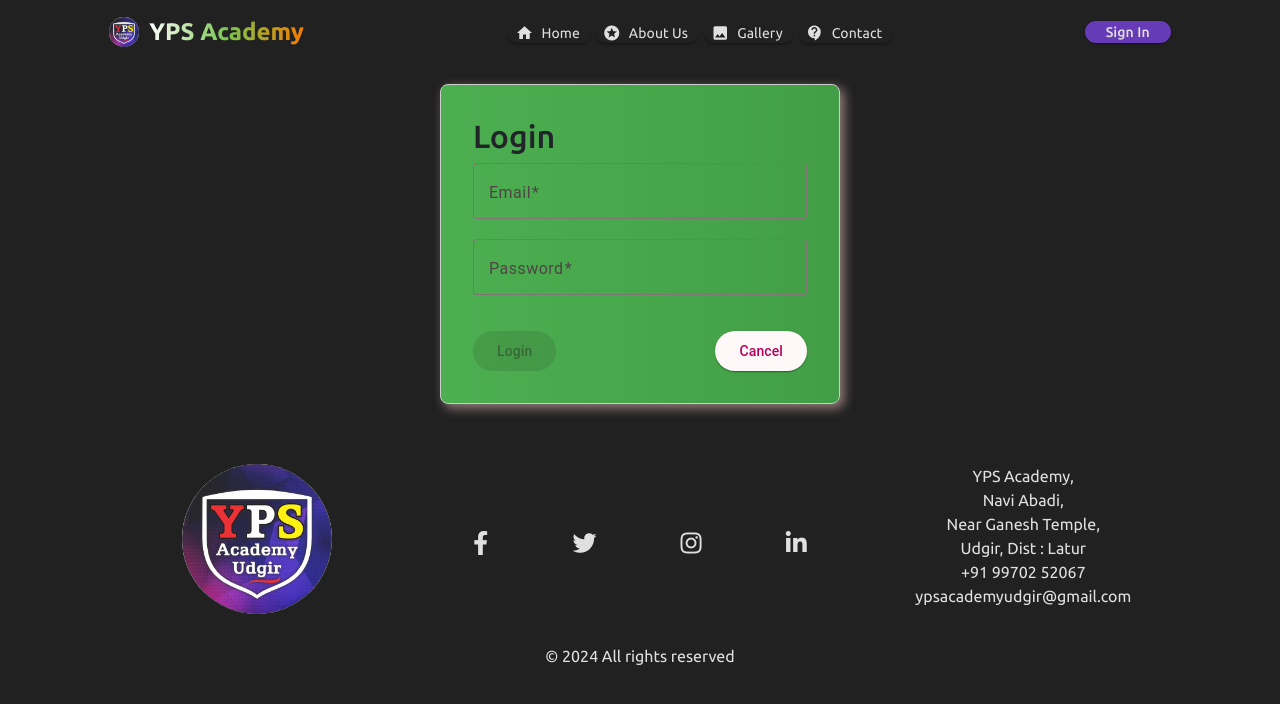
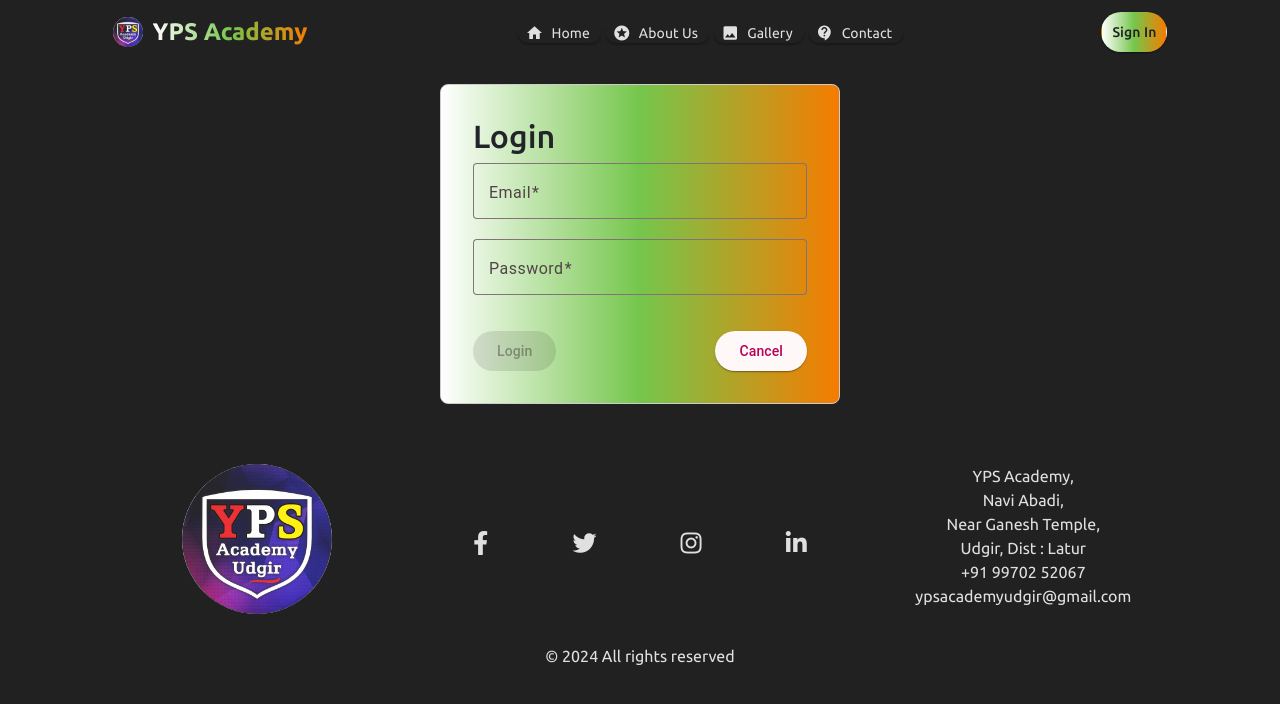
Before and after one commit to YPS-Academy/yps-academy, an Angular app: page /login in a window 1280 px wide. Shown: the top 704 px of the page. Built offline with nearby package versions, Linux system fonts and the light colour scheme.

Commit message:
updated signin button css and login form bg color

```diff
--- a/src/app/components/nav-bar/nav-bar.component.html
+++ b/src/app/components/nav-bar/nav-bar.component.html
@@ -9,24 +9,24 @@
     </button>
 
     <div class="nav-links" [class.open]="isMenuOpen()">
-        <a mat-button routerLink="/" class="nav-link hover-effect">
+        <a mat-button routerLink="/" class="nav-link hover-effect" (click)="closeMenu()">
             <mat-icon>home</mat-icon>
             <span>Home</span>
         </a>
-        <a mat-button routerLink="#" class="nav-link hover-effect">
+        <a mat-button routerLink="#" class="nav-link hover-effect" (click)="closeMenu()">
             <mat-icon>stars</mat-icon>
             <span>About Us</span>
         </a>
-        <a mat-button routerLink="#" class="nav-link hover-effect">
+        <a mat-button routerLink="#" class="nav-link hover-effect" (click)="closeMenu()">
             <mat-icon>insert_photo</mat-icon>
             <span>Gallery</span>
         </a>
-        <a mat-button routerLink="#" class="nav-link hover-effect">
+        <a mat-button routerLink="#" class="nav-link hover-effect" (click)="closeMenu()">
             <mat-icon>contact_support</mat-icon>
             <span>Contact</span>
         </a>
         <button mat-raised-button class="sign-in-button mobile-sign-in" (click)="onLoginClick()">Sign In</button>
     </div>
+    <button mat-raised-button class="sign-in-button desktop-sign-in" (click)="onLoginClick()">Sign In</button>
 
-    <button mat-raised-button class="sign-in-button desktop-sign-in" (click)="onLoginClick()">Sign In</button>
 </mat-toolbar>
--- a/src/app/components/nav-bar/nav-bar.component.ts
+++ b/src/app/components/nav-bar/nav-bar.component.ts
@@ -21,12 +21,16 @@ export class NavBarComponent {
 
   }
 
-
-  onLoginClick() {
-    this._router.navigate(['/login']);
+  closeMenu() {
+    this.isMenuOpen.set(false);
   }
 
   toggleMenu() {
-    this.isMenuOpen.set(!this.isMenuOpen());
+    this.isMenuOpen.update(state => !state);
+  }
+
+  onLoginClick() {
+    this.closeMenu();
+    this._router.navigate(['/login']);
   }
 }
--- a/src/assets/sass/base/_mixins.scss
+++ b/src/assets/sass/base/_mixins.scss
@@ -96,3 +96,17 @@
       }
     }
   }
+
+  @keyframes gradientBG {
+    0% {
+        background-position: 0% 50%;
+    }
+
+    50% {
+        background-position: 100% 50%;
+    }
+
+    100% {
+        background-position: 0% 50%;
+    }
+}
--- a/src/assets/sass/pages/_login.scss
+++ b/src/assets/sass/pages/_login.scss
@@ -14,25 +14,12 @@
           padding: 2em;
           border: 1px solid #ccc;
           border-radius: 8px;
-          box-shadow: 4px 4px 11px 0px rgba(250, 205, 205, 0.55);
-          background: $gradient-primary;
 
-
-          @keyframes gradientBG {
-              0% {
-                  background-position: 0% 50%;
-              }
-
-              50% {
-                  background-position: 100% 50%;
-              }
-
-              100% {
-                  background-position: 0% 50%;
-              }
+          background: $gradient-secondary;
+          // background-size: 200% 200%;
+          &:hover,&:focus, &:active {
+            box-shadow: 4px 4px 11px 0px rgba(231, 21, 21, 0.55);
           }
-
-          background-size: 200% 200%;
 
           .actions {
               display: flex;
--- a/src/assets/sass/pages/_navbar.scss
+++ b/src/assets/sass/pages/_navbar.scss
@@ -63,16 +63,15 @@
     .sign-in-button {
         transition: all 0.3s ease;
         font-family: 'Ubuntu', sans-serif !important;
-        background-color: $accent-color !important;
+        // background-color: $accent-color !important;
+        background: $gradient-secondary !important;
         border: 1px solid transparent !important;
-        color: $gray-300 !important;
-        height: 20px !important;
-        padding: 10px 20px !important;
-
+        color: $gray-900 !important;
+        padding: 5px 10px !important;
         &:hover {
             transform: translateY(-1px);
-        border-bottom: 1px solid $white !important;
-        color: $primary-dark !important;
+            // border-bottom: 1px solid $white !important;
+            // color: $primary-dark !important;
 
         }
     }
```
